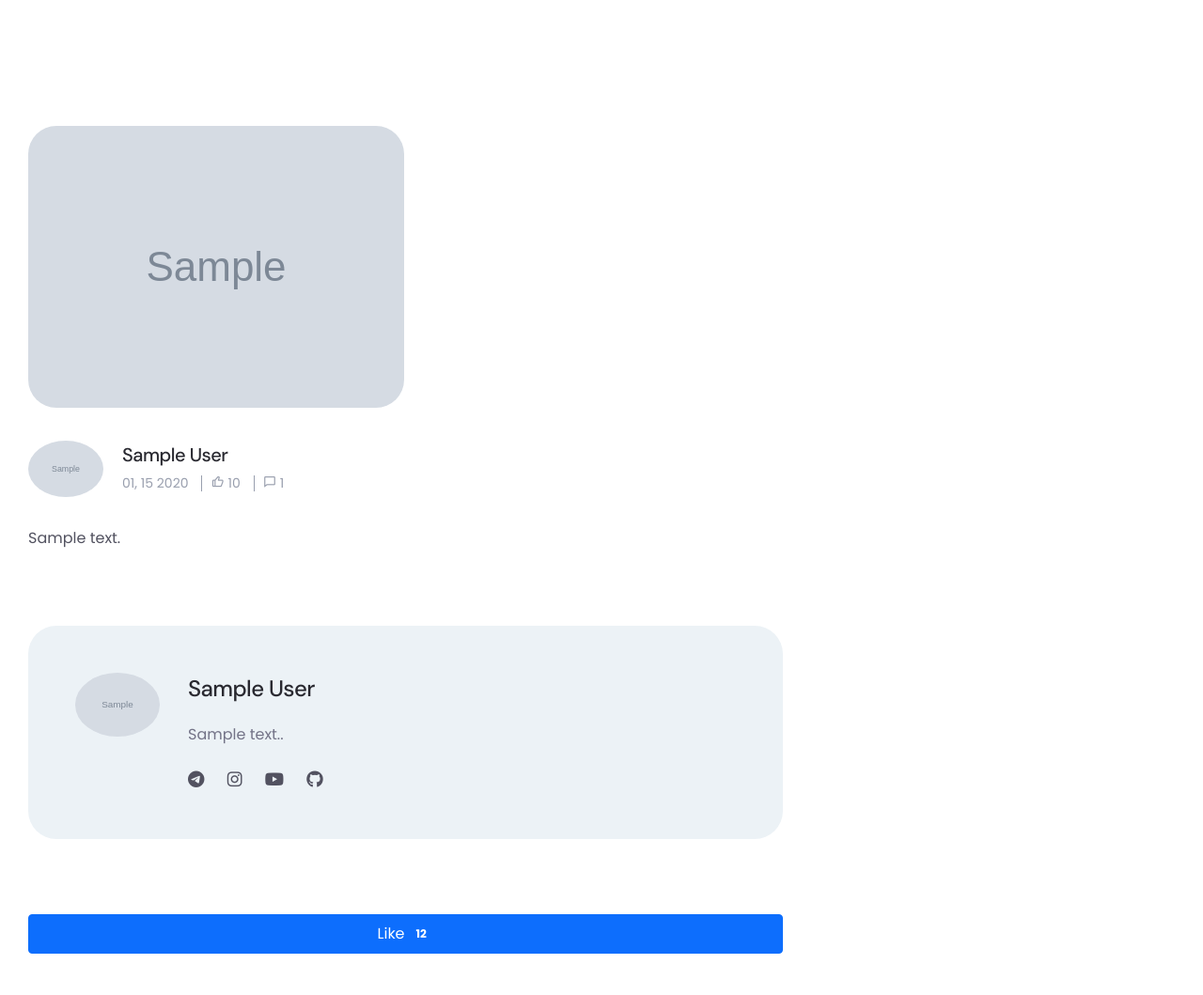
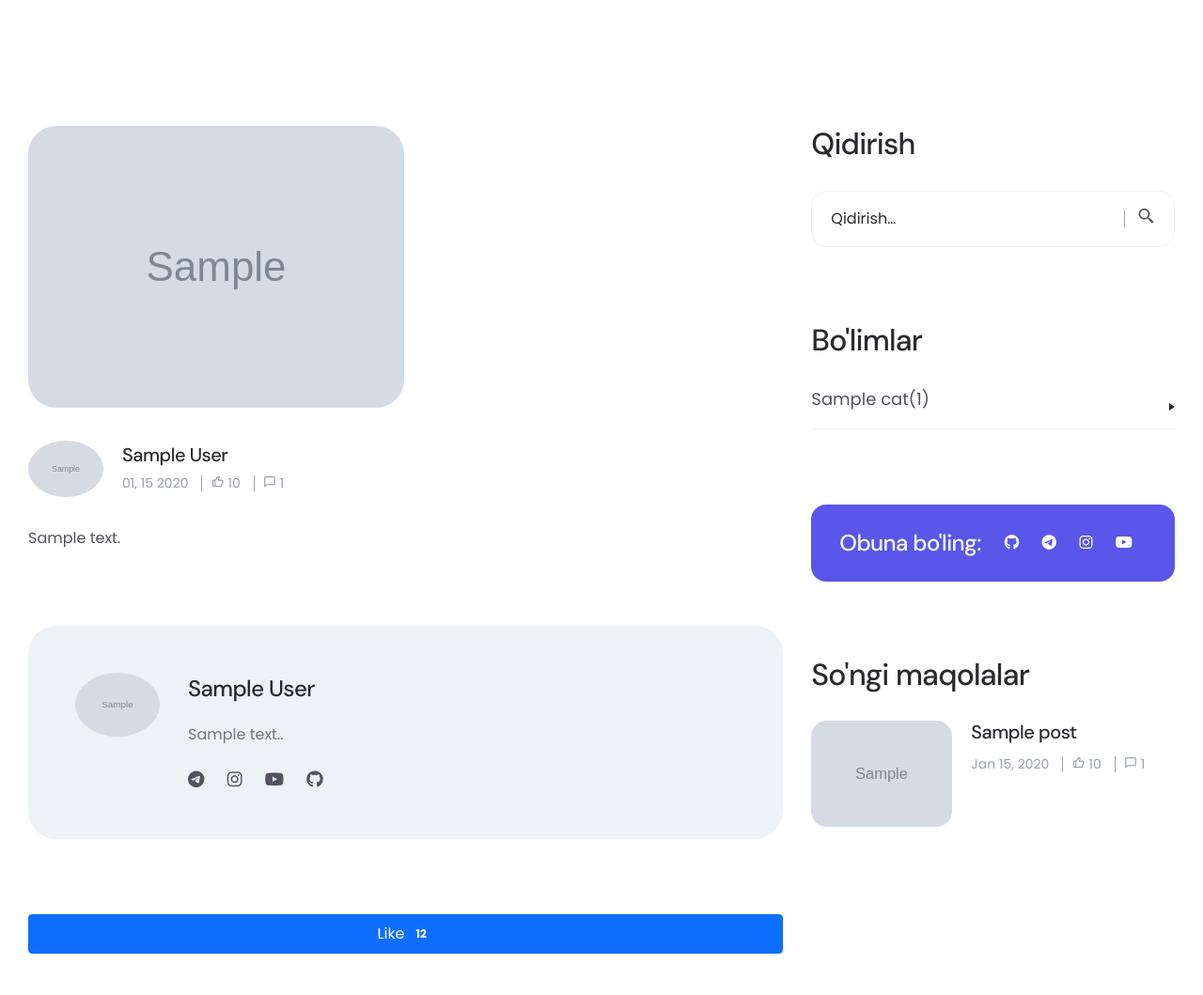
Before and after one commit to linuxiston/linuxiston, a Django app: template templates/single-blog.html in a window 1280 px wide. Shown: the part 423-1482 px from the top of the page at 94% size. Run offline with Django 4.2, Linux system fonts and the light colour scheme; the template is opened without the code that fills it: most values are stand-ins (such as "Sample title", 1, 10 or a date in 2020); grey boxes marked "Sample" are stand-in pictures; some libraries are stand-ins or nearby versions.

Commit message:
Sidebar updated

```diff
--- a/linuxiston/settings.py
+++ b/linuxiston/settings.py
@@ -58,6 +58,7 @@ TEMPLATES = [
                 "django.template.context_processors.request",
                 "django.contrib.auth.context_processors.auth",
                 "django.contrib.messages.context_processors.messages",
+                'apps.blog.context-sidebar.sidebar'  # sidebar
             ],
             "libraries": {
                 "staticfiles": "django.templatetags.static",
--- a/templates/base/sidebar.html
+++ b/templates/base/sidebar.html
@@ -12,11 +12,9 @@
         <div class="widget widget-categories">
             <h4 class="widget-title">Bo'limlar</h4>
             <ul class="category-list list-unstyled">
-                                <li><a href="blog-category.html">Linux(3)</a></li>
-                                <li><a href="blog-category.html">Ubuntu(2)</a></li>
-                                <li><a href="blog-category.html">Muammolar(1)</a></li>
-                                <li><a href="blog-category.html">Yangi distro(4)</a></li>
-                                <li><a href="blog-category.html">Maslahatlar(5)</a></li>
+                {% for cat in sidebar_cats %}
+                    <li><a href="blog-category.html">{{ cat }}({{ cat.post_set.all.count }})</a></li>
+                {% endfor %}
             </ul>
         </div>
         <div class="widget widge-social-share">
@@ -33,54 +31,25 @@
             </div>
         </div>
         <div class="widget widget-recent-post">
-                            <h4 class="widget-title">So'ngi postlar</h4>
+            <h4 class="widget-title">So'ngi maqolalar</h4>
             <div class="post-list-wrap">
+                {% for post in sidebar_posts %}
                     <div class="single-post">
                         <div class="post-thumbnail">
-                                        <a href="single-blog.html"><img src="assets/media/blog/blog-5.png"
+                            <a href="{{ post.get_absolute_url }}"><img src="{{ post.thumbnail.url }}" width="150px"
                                                             alt="Blog"></a>
                         </div>
                         <div class="post-content">
-                                        <h6 class="title"><a href="single-blog.html">Garuda Linuxni macOS ga
-                                            o'xshatish</a></h6>
+                            <h6 class="title"><a href="{{ post.get_absolute_url }}">{{ post.title }}</a></h6>
                             <ul class="blog-meta list-unstyled">
-                                            <li>Sep 10, 2021</li>
-                                            <li><i class='bx bx-like'></i> 23</li>
-                                            <li><i class='bx bx-comment'></i> 12</li>
+                                <li>{{ post.created|date:"M d, Y" }}</li>
+                                <li><i class='bx bx-like'></i> {{ post.number_of_likes }}</li>
+                                <li><i class='bx bx-comment'></i> {{ post.comments.all.count }}</li>
                             </ul>
                         </div>
                     </div>
-                                <div class="single-post">
-                                    <div class="post-thumbnail">
-                                        <a href="single-blog.html"><img src="assets/media/blog/blog-6.png"
-                                                                        alt="Blog"></a>
-                                    </div>
-                                    <div class="post-content">
-                                        <h6 class="title"><a href="single-blog.html">Linux nima va Windows dan nima
-                                            afzalligi bor.</a></h6>
-                                        <ul class="blog-meta list-unstyled">
-                                            <li>Sep 15, 2021</li>
-                                            <li><i class='bx bx-like'></i> 23</li>
-                                            <li><i class='bx bx-comment'></i> 12</li>
-                                        </ul>
-                                    </div>
-                                </div>
-                                <div class="single-post">
-                                    <div class="post-thumbnail">
-                                        <a href="single-blog.html"><img src="assets/media/blog/blog-7.png"
-                                                                        alt="Blog"></a>
-                                    </div>
-                                    <div class="post-content">
-                                        <h6 class="title"><a href="single-blog.html">Arch Linux ni VirtualBox ga
-                                            o'rnatish</a></h6>
-                                        <ul class="blog-meta list-unstyled">
-                                            <li>Sep 5, 2021</li>
-                                            <li><i class='bx bx-like'></i> 23</li>
-                                            <li><i class='bx bx-comment'></i> 12</li>
-                                        </ul>
+                {% endfor %}
             </div>
         </div>
     </div>
 </div>
-                    </div>
-                </div>
--- a/templates/single-blog.html
+++ b/templates/single-blog.html
@@ -145,7 +145,7 @@
                     </div>
                 </div>
                 <!-- Sidebar -->
-
+                {% include 'base/sidebar.html' %}
                 <!-- End sidebar -->
             </div>
         </div>
```
Also changed, not shown: apps/blog/context-sidebar.py (added, +9 -0 lines). Lines whose indentation alone changed are shown as unchanged.
